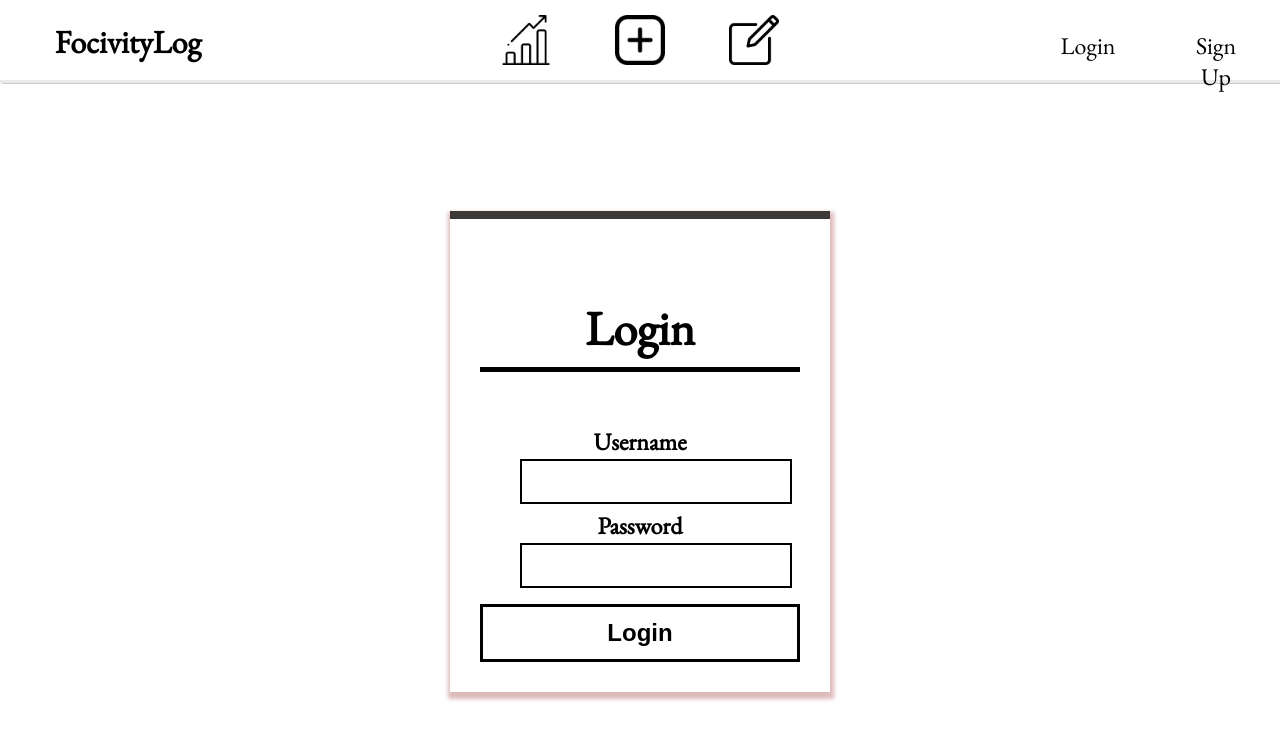
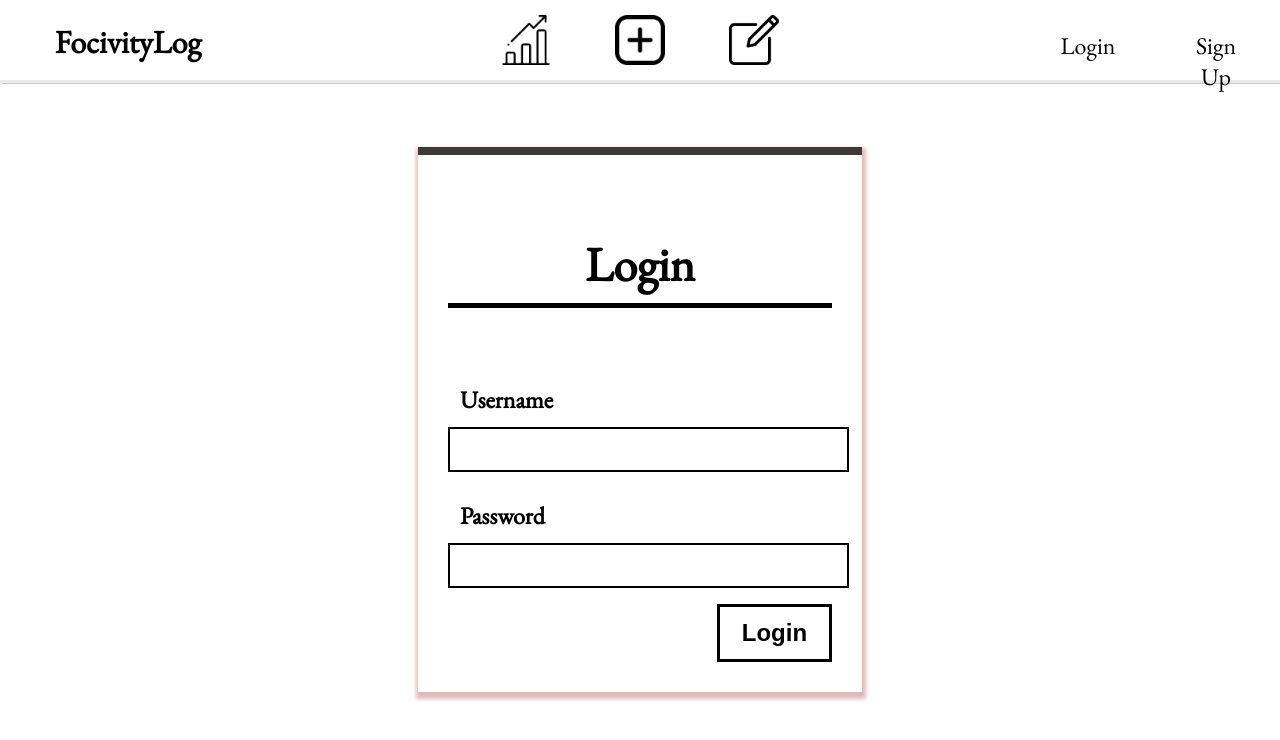
Before and after one commit to DarienSR/FotivityLog-Backend, a React (Create React App) app in the folder webapp/: page /login in a window 1280 px wide. Shown: the top 740 px of the page. Built offline with nearby package versions, Linux system fonts and the light colour scheme.

Commit message:
Migrated Signup to modular form. Adjusted modular form

```diff
--- a/webapp/src/components/ModularForm.js
+++ b/webapp/src/components/ModularForm.js
@@ -21,7 +21,8 @@ export default function ModularForm(props) {
           props.inputs.map((input, idx) => {
             return <div key={ idx }>
               <label style={styles.text}>{ input.field }</label>
-              <input {...input.bindInput}  type={input.type} style={input.type === 'checkbox' ? styles.checkbox : styles.input} />
+
+              <input {...input.bindInput}  type={input.type} style={input.type === 'checkbox' ? styles.inputCB : styles.input} />
             </div>
           })
         }
@@ -44,18 +45,18 @@ let styles = {
     padding: 30,
     justifyContent: 'center',
     margin: '0 auto',
-    marginTop: '20%',
+    marginTop: '5%',
     fontSize: 30,
     display: 'flex',
-    width: '50%',
+    width: '30%',
     flexDirection: 'column',
     backgroundColor: 'white',
     borderTop: '0.5rem solid rgb(62 57 57)',
     boxShadow: '1px 4px 4px 3px #debbbb',
   },
   button: {
-    width: '100%',
-    alignSelf: 'center',
+    width: '30%',
+    alignSelf: 'flex-end',
     fontSize: '1.5rem',
     padding: '0.75rem',
     fontWeight: 'bold',
@@ -65,20 +66,26 @@ let styles = {
     cursor: 'pointer',
   },
   text: {
-    width: '80%',
-    alignSelf: 'center',
     fontSize: '1.5rem',
     padding: '0.75rem',
     fontWeight: 'bold',
     marginTop: '1rem',
-    textAlign: 'left',
+    display: 'flex',
+    justifyContent: 'flex-start'
   },
   input: {
-    width: '80%',
-    marginLeft: '2rem',
+    width: '100%',
     border: '2px solid black',
     fontSize: '1.5rem',
     padding: '0.4rem',
+  },
+  inputCB: {
+    border: '2px solid black',
+    padding: '0.4rem',
+    transform: 'scale(2)',
+    margin: 'auto',
+    float: 'left',
+    marginLeft: '1.5rem'
   },
   reset: {
     fontSize: '1.4rem',
--- a/webapp/src/components/Session.js
+++ b/webapp/src/components/Session.js
@@ -176,7 +176,7 @@ let styles = {
     marginTop: '15%',
     width: '50%',
     flexDirection: 'column',
-    backgroundColor: 'rgb(235 239 240)',
+    backgroundColor: 'white',
     boxShadow: '1px 2px #debbbb',
   },
   label: {
--- a/webapp/src/components/authentication/Login.js
+++ b/webapp/src/components/authentication/Login.js
@@ -29,20 +29,11 @@ export default function Login() {
 
 
   return (
-  <div style={ styles.formContainer }>
-    <ModularForm
-      inputs = {[
-        { field: 'Username', type:'text', bindInput: {...bindUsername} },
-        { field: 'Password', type:'password', bindInput: bindPassword }
-      ]}
-      submitForm = {{ btnText: 'Login', onSubmit: handleSubmit }} title = {'Login'} />
-  </div>
+  <ModularForm
+    inputs = {[
+      { field: 'Username', type:'text', bindInput: bindUsername },
+      { field: 'Password', type:'password', bindInput: bindPassword }
+    ]}
+    submitForm = {{ btnText: 'Login', onSubmit: handleSubmit }} title = 'Login' />
  )
 }
-
-let styles = {
-  formContainer: {
-    width: '50%',
-    margin: '0 auto',
-  }
-}
--- a/webapp/src/components/authentication/Signup.js
+++ b/webapp/src/components/authentication/Signup.js
@@ -1,7 +1,7 @@
 import React, { useState } from 'react';
 import axios from 'axios'
 import { useInput } from "../../hooks/useInput";
-
+import ModularForm from '../ModularForm';
 export default function SignUp() {
   const { value: username, bind: bindUsername, reset: resetUsername } = useInput("");
   const { value: password, bind: bindPassword, reset: resetPassword } = useInput("");
@@ -16,79 +16,12 @@ export default function SignUp() {
   }
 
   return (
-  <div style={ styles.formContainer }>
-    <form style={styles.form}>
-    <h1 style={ styles.label }>Sign up</h1>
-      <label style={ styles.text }>Username
-        <input style={ styles.input} type="text" {...bindUsername} />
-      </label>
-
-      <label style={ styles.text }>Password
-        <input style={ styles.input} type="password" {...bindPassword} />
-      </label>
-
-      <label style={ styles.text }>Email
-        <input style={ styles.input} type="text" {...bindEmail} />
-      </label>
-
-      <button style={styles.button} onClick={() => SignUp()}>Sign Up</button>
-    </form>
-  </div>
+  <ModularForm
+    inputs = {[
+    { field: 'Username', type:'text', bindInput: bindUsername },
+    { field: 'Password', type:'password', bindInput: bindPassword },
+    { field: 'Email', type:'text', bindInput: bindEmail },
+    ]}
+    submitForm = {{ btnText: 'Sign Up', onSubmit: SignUp }} title = 'Sign Up' />
  )
 }
-
-let styles = {
-  label: {
-    borderBottom: '0.35rem solid black',
-    paddingBottom: '0.5rem'
-  },
-  formContainer: {
-    width: '50%',
-    margin: '0 auto',
-  },
-  form: {
-    padding: 30,
-    justifyContent: 'center',
-    margin: '0 auto',
-    marginTop: '20%',
-    fontSize: 30,
-    display: 'flex',
-    width: '50%',
-    flexDirection: 'column',
-    backgroundColor: 'white',
-    borderTop: '0.5rem solid rgb(62 57 57)',
-    boxShadow: '1px 4px 4px 3px #debbbb',
-  },
-  button: {
-    width: '80%',
-    alignSelf: 'center',
-    fontSize: '1.5rem',
-    padding: '0.75rem',
-    fontWeight: 'bold',
-    backgroundColor: 'white',
-    marginTop: '1rem',
-    border: '3px solid black',
-    cursor: 'pointer',
-  },
-  text: {
-    width: '80%',
-    alignSelf: 'center',
-    fontSize: '1.5rem',
-    padding: '0.75rem',
-    fontWeight: 'bold',
-    marginTop: '1rem',
-    textAlign: 'left',
-  },
-  input: {
-    width: '80%',
-    marginLeft: '2rem',
-    border: '2px solid black',
-    fontSize: '1.5rem',
-    padding: '0.4rem',
-  },
-  reset: {
-    fontSize: '1.4rem',
-    cursor: 'pointer',
-    width: '60%',
-  }
-}
```
